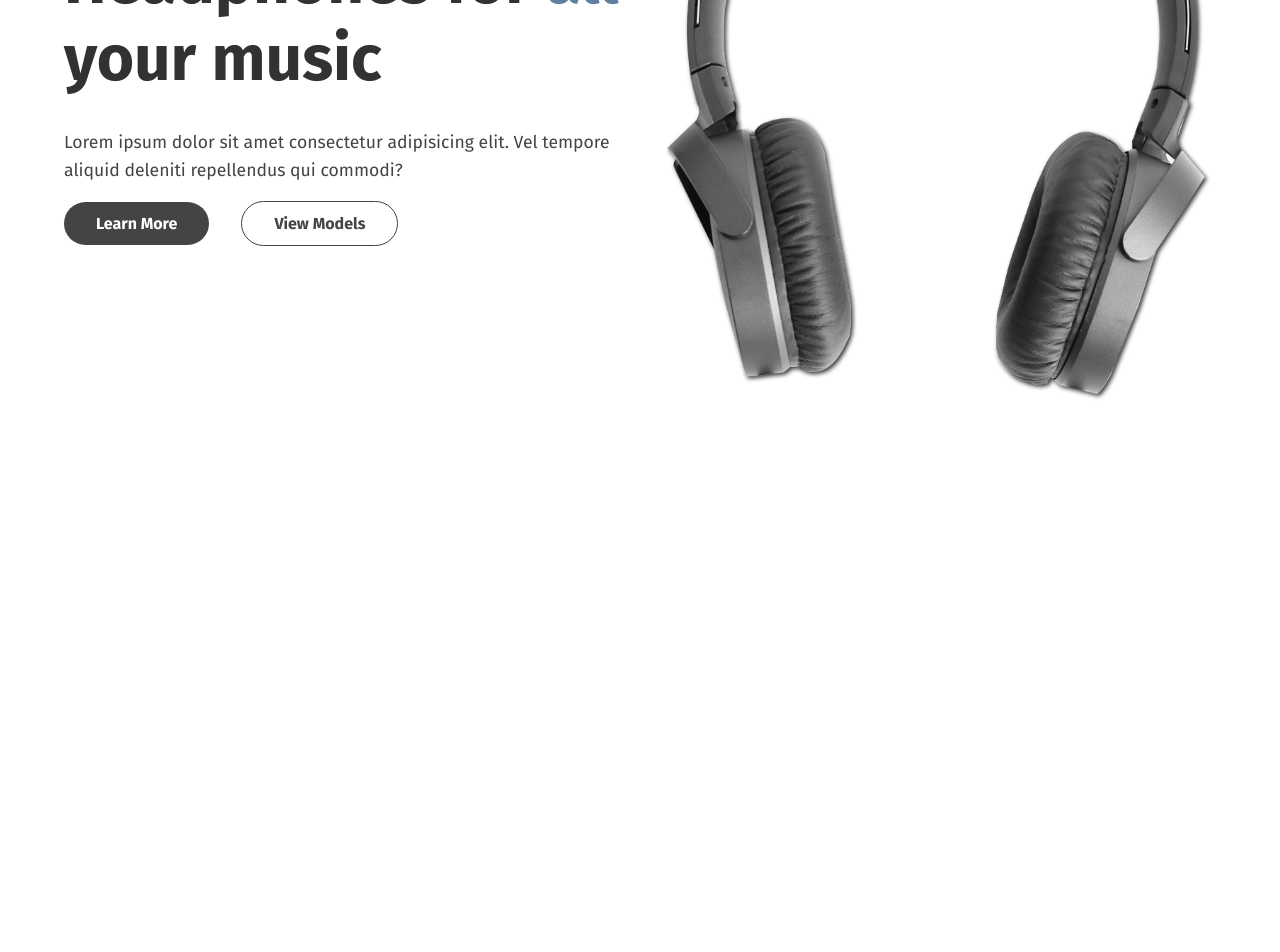
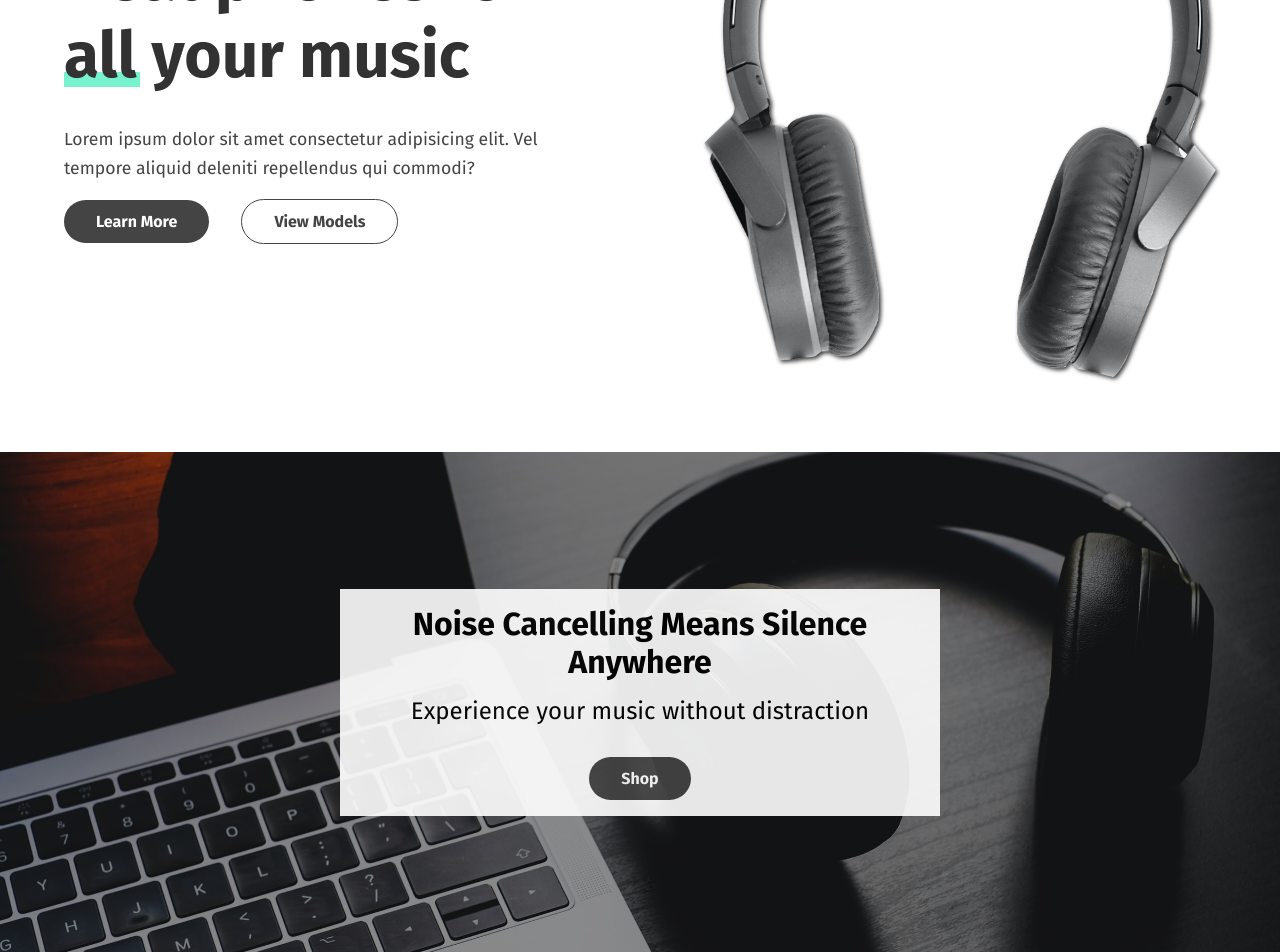
Before and after one commit to AntonCC/Axiom, a React (Create React App) app: page / in a window 1280 px wide. Shown: the part 348-1300 px from the top of the page. Before the commit the page ends 805 px from the top, so only its background shows below. Built offline with nearby package versions, Linux system fonts and the light colour scheme.

Commit message:
added banner and sidebar.

```diff
--- /dev/null
+++ b/src/components/hero/hero.component.jsx
@@ -0,0 +1,18 @@
+import React from 'react'
+import './hero.styles.scss'
+import RoundedButton from '../rounded-button/rounded-button.component'
+
+const Hero = () => {
+  return (
+    <div className="hero">
+      <div className="container">
+        <div className="text-background">
+          <h2>Noise Cancelling Means Silence Anywhere</h2>
+          <h4>Experience your music without distraction</h4>
+          <RoundedButton btnPath="/" btnText="Shop" />
+        </div>
+      </div>
+    </div>
+  )
+}
+export default Hero
--- /dev/null
+++ b/src/components/hero/hero.styles.scss
@@ -0,0 +1,45 @@
+.hero {
+  width: 100%;
+  height: 500px;
+  background: linear-gradient(to right, rgba(0,0,0,.4), rgba(0,0,0,.4)), url('../../imgs/laptop-headphones.jpg') no-repeat center;
+  background-size: cover;
+  .container {
+    display: flex;
+    justify-content: center;
+    align-items: center;
+    .text-background {
+      text-align: center;
+      padding: 1rem;
+      background: #fff;
+      opacity: .9;
+      max-width: 600px;
+      h2 {
+        font-size: 2rem;
+        margin-bottom: 1rem;
+      }
+      h4 {
+        font-size: 1.5rem;
+        font-weight: 400;
+        margin-bottom: 2rem;
+      }
+    }
+  }
+}
+
+// Media Queries
+.hero {
+  .container {
+    .text-background {
+      h2 {
+        @media only screen and (max-width: 865px) {
+          font-size: 1.5rem;
+        }
+      }
+      h4 {
+        @media only screen and (max-width: 865px) {
+          font-size: 1.125rem;
+        }
+      }
+    }
+  }
+}
--- a/src/components/landing/landing.components.jsx
+++ b/src/components/landing/landing.component.jsx
@@ -12,7 +12,7 @@ const Landing = () => {
     <div className="landing">
       <div className="container">
         <div className="side-a">
-          <h2>Headphones for <strong>all</strong> your music</h2>
+          <h2>Headphones for <strong className="underline">all</strong> your music</h2>
           <p>Lorem ipsum dolor sit amet consectetur adipisicing elit. Vel tempore aliquid deleniti repellendus qui commodi?</p>
           <div className="landing-cta">
             <RoundedButton className="landing-btn" btnPath="/" btnText="Learn More" />
@@ -22,9 +22,6 @@ const Landing = () => {
         <div className="side-b">
           <img src={Headphone} alt="headphones"/>
         </div>
-        {/* <img className="big-circle" src={BigCircle} alt="background circle" />
-        <img className="medium-circle" src={MediumCircle} alt="background circle" />
-        <img className="small-circle" src={SmallCircle} alt="background circle" /> */}
       </div>
     </div>
   )
--- a/src/components/landing/landing.styles.scss
+++ b/src/components/landing/landing.styles.scss
@@ -1,10 +1,10 @@
 .landing {
-  height: calc(100vh - 75px);
+  height: calc(100vh - 80px);
   position: relative;
   .container {
     display: grid;
     grid-template-columns: repeat(2, minmax(200px, 1fr));
-    grid-column-gap: 2rem;
+    grid-column-gap: 8rem;
     align-items: center;
     justify-content: center;
     .side-a {
@@ -12,8 +12,19 @@
         font-size: 4rem;
         margin-bottom: 2rem;
         opacity: .8;
-        strong {
-          color: #386186;
+        .underline {
+          position: relative;
+          // color: #386186;
+          &::after {
+            content: '';
+            width: 105%;
+            height: 15px;
+            background: #55efc4;
+            position: absolute;
+            bottom: 10%;
+            right: -4px;
+            z-index: -1;
+          }
         }
       }
       p {
@@ -53,6 +64,11 @@
       h2 {
         @media only screen and (max-width: 1080px) {
           font-size: 2.5rem;
+          .underlin {
+            &::after {
+              bottom: 5%;
+            }
+          }
         }
       }
       p {
--- a/src/components/rounded-button/rounded-button.component.jsx
+++ b/src/components/rounded-button/rounded-button.component.jsx
@@ -3,10 +3,17 @@ import './rounded-button.styles.scss'
 import { NavLink } from 'react-router-dom'
 
 const RoundedButton = (props) => {
-  const { btnPath, btnText, inverse } = props
+  const { btnPath, btnText, inverse, white } = props
+  let btnClass = "cta";
+
+  if(inverse) {
+    btnClass = "cta inverse"
+  } else if(white) {
+    btnClass = "cta white"
+  }
   return (
     <div className="rounded-btn">
-      <NavLink className={ inverse ? "cta inverse" : "cta" } exact to={btnPath}>{btnText}</NavLink>
+      <NavLink className={ btnClass } exact to={btnPath}>{btnText}</NavLink>
     </div>
   )
 }
--- a/src/components/rounded-button/rounded-button.styles.scss
+++ b/src/components/rounded-button/rounded-button.styles.scss
@@ -12,5 +12,11 @@
       color: #444;
       border: 1px solid #444;
     }
+    &.white {
+      background: none;
+      color: #fff;
+      border: 1px solid #fff;
+      // font-size: 1.125rem;
+    }
   }
 }
--- a/src/components/sidebar/sidebar.component.jsx
+++ b/src/components/sidebar/sidebar.component.jsx
@@ -1,6 +1,7 @@
 import React from 'react'
 import './sidebar.styles.scss'
 import { NavLink } from 'react-router-dom'
+import RoundedButton from '../rounded-button/rounded-button.component'
 
 const Sidebar = ({ open }) => {
   return (
@@ -10,6 +11,7 @@ const Sidebar = ({ open }) => {
         <li><NavLink exact to="/">About Us</NavLink></li>
         <li><NavLink exact to="/">Contact</NavLink></li>
       </ul>
+      <RoundedButton btnPath="/" btnText="Buy Now" white />
     </nav>
   )
 }
--- a/src/pages/home/home.component.jsx
+++ b/src/pages/home/home.component.jsx
@@ -1,11 +1,13 @@
 import React from 'react'
 import './home.styles.scss'
-import Landing from '../../components/landing/landing.components'
+import Landing from '../../components/landing/landing.component'
+import Hero from '../../components/hero/hero.component'
 
 const Home = () => {
   return (
     <div className="home">
       <Landing />
+      <Hero />
     </div>
   )
 }
```
Also changed, not shown: src/components/banner/banner.component.jsx (added, +11 -0 lines), src/components/banner/banner.styles.scss (added), src/imgs/laptop-headphones.jpg (added).
